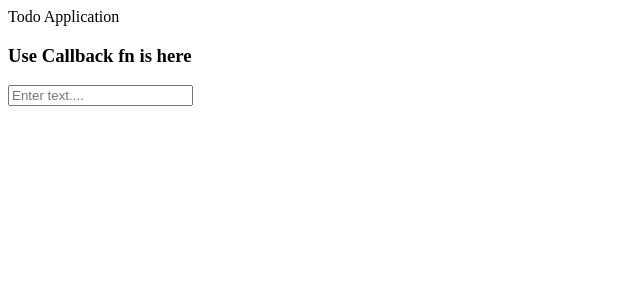
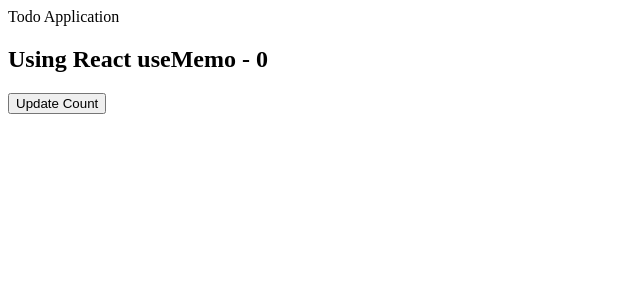
Before and after one commit to sarb001/react-todo, a React app in the folder frontend/: page / in a window 1280 px wide. Shown: the top 300 px of the page, without its empty margins (0-640 px from the left). Built offline with nearby package versions, Linux system fonts and the light colour scheme; the HTML template or start-up script is replaced by a standard one.

Commit message:
useMemo hook -working

```diff
--- a/frontend/src/App.jsx
+++ b/frontend/src/App.jsx
@@ -3,6 +3,7 @@ import './App.css'
 // import { Createtodo } from './components/Createtodo';
 import { Todocomponent } from './components/Todocomponent';
 import { UseCallbackHook } from './components/useCallbackhook';
+import { UseMemo } from './components/UseMemo';
 
 function App() {
 
@@ -11,10 +12,15 @@ function App() {
         <div> Todo Application  </div>
         <div>
           {/* <Createtodo />  */}
+
+          {/* ****** // React.Memo or memo */}
           {/* <Todocomponent />  */}
 
           {/* ******* // use callBackHook */}
-          <UseCallbackHook />
+          {/* <UseCallbackHook /> */}
+
+          {/* ******** //  useMemo */}
+          <UseMemo />
 
         </div>
     </>
--- /dev/null
+++ b/frontend/src/components/UseMemo.jsx
@@ -0,0 +1,35 @@
+
+
+// useMemo is used to memoize the computed  value
+// avoid un-necessary re-calculations during re-renders
+
+import {useMemo, useState } from "react"
+
+export const UseMemo = () => {
+
+    const[qty,setqty] = useState(0);
+
+    //  ********* without useMemo
+
+    // const Totalcount = () => {
+    //     console.log('expee');
+    //     const final = 50 * qty ;
+    //     return final;
+    // };
+
+    // ** with useMemo  // only changes when qty changes otherwise not whenver fn re-renders
+
+    const Totalcount = useMemo(() => {
+        console.log('expee');
+        const final = 50 * qty ;
+        return final;
+    },[qty])
+
+
+    return (
+        <>
+          <h2> Using React useMemo - {Totalcount} </h2>
+          <button onClick={() => setqty(qty + 1)}> Update Count </button>
+        </>
+    )
+}
```
